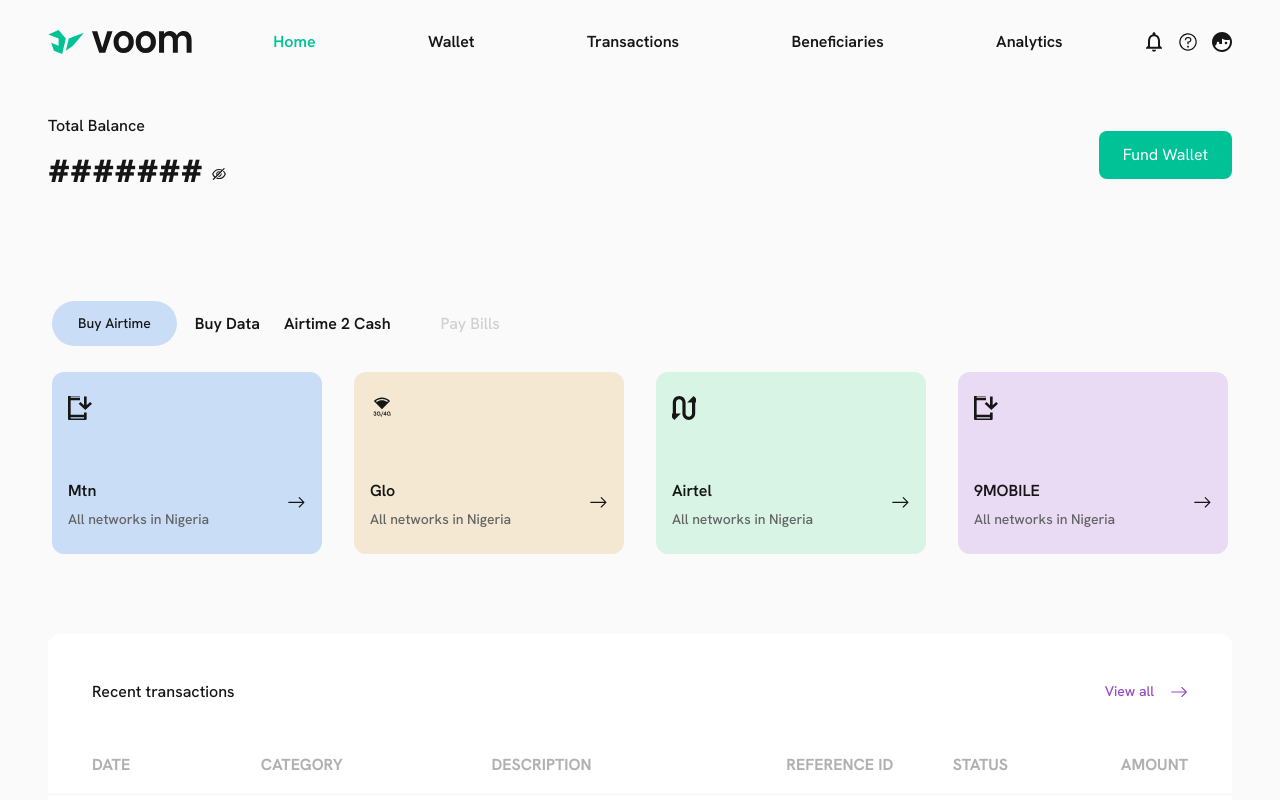
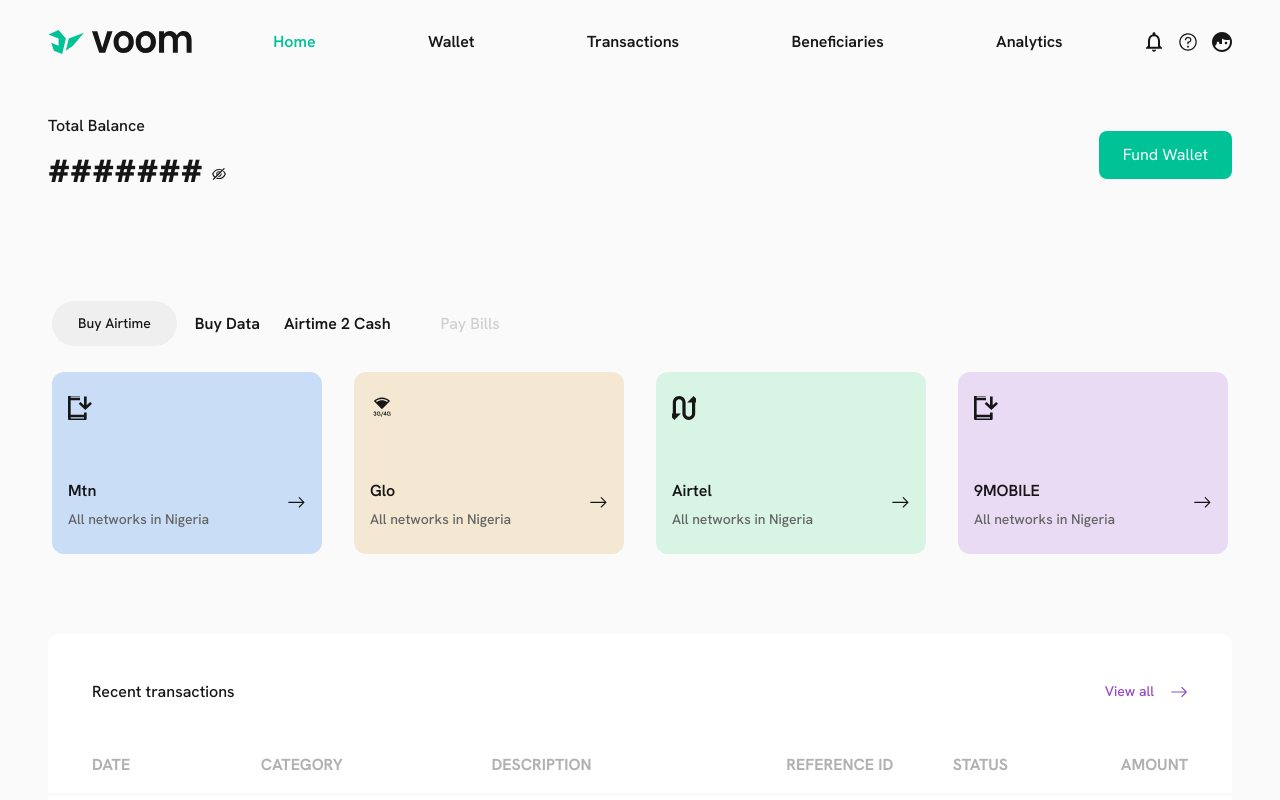
Before and after one commit to abdullahiola/VTU, a React (Vite) app: page / in a window 1280 px wide. Shown: the top 800 px of the page. Built offline with nearby package versions, Linux system fonts and the light colour scheme.

Commit message:
fix(FE): change background color of current tab in home page

```diff
--- a/src/index.css
+++ b/src/index.css
@@ -76,7 +76,7 @@
     color: #00C297;
   }
   .home__tab.active {
-    background: #C9DDF7;
+    background: #EFEFEF;
     @apply text-sm px-6 py-[10px];
   }
   .input__field {
```
